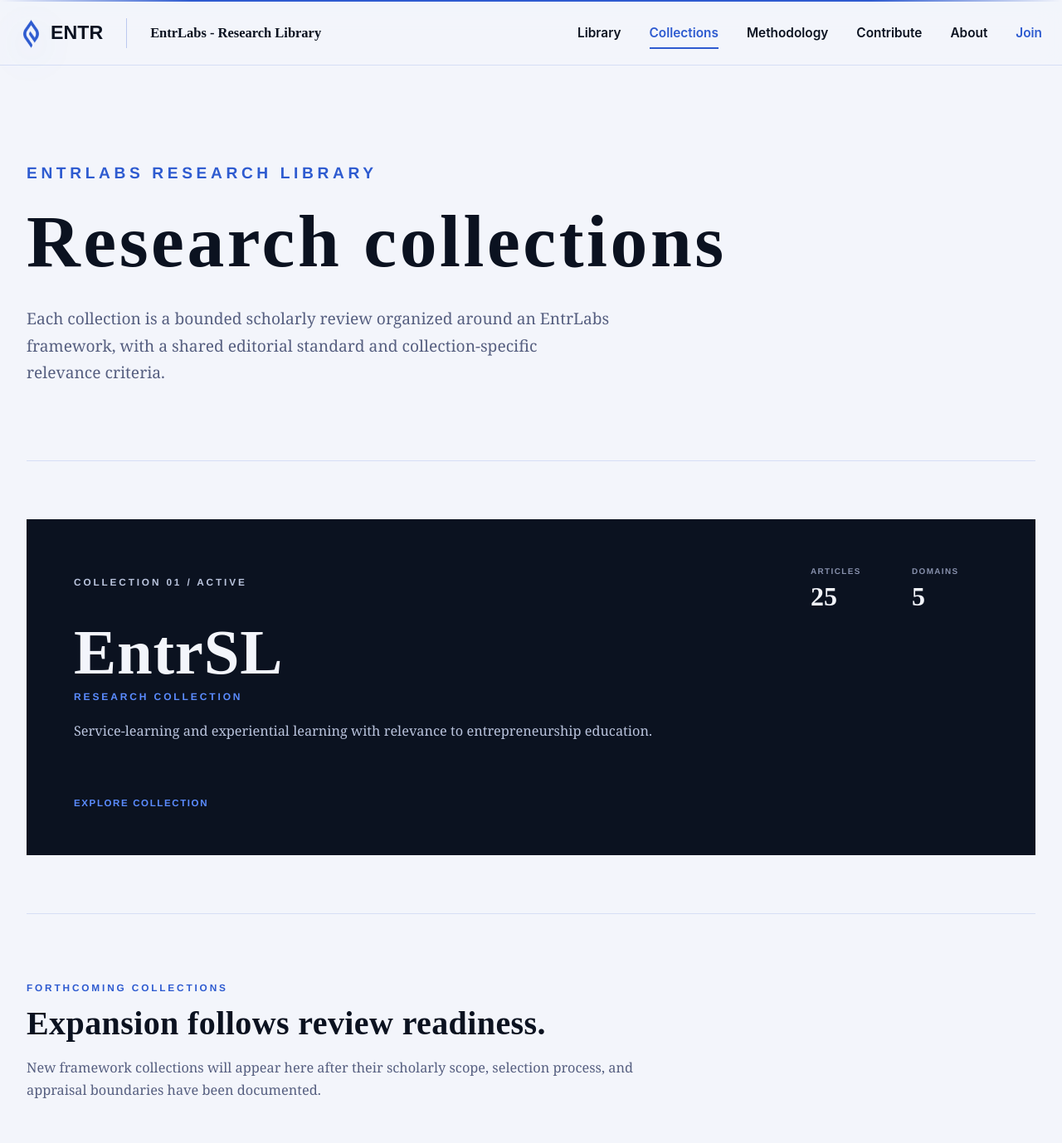
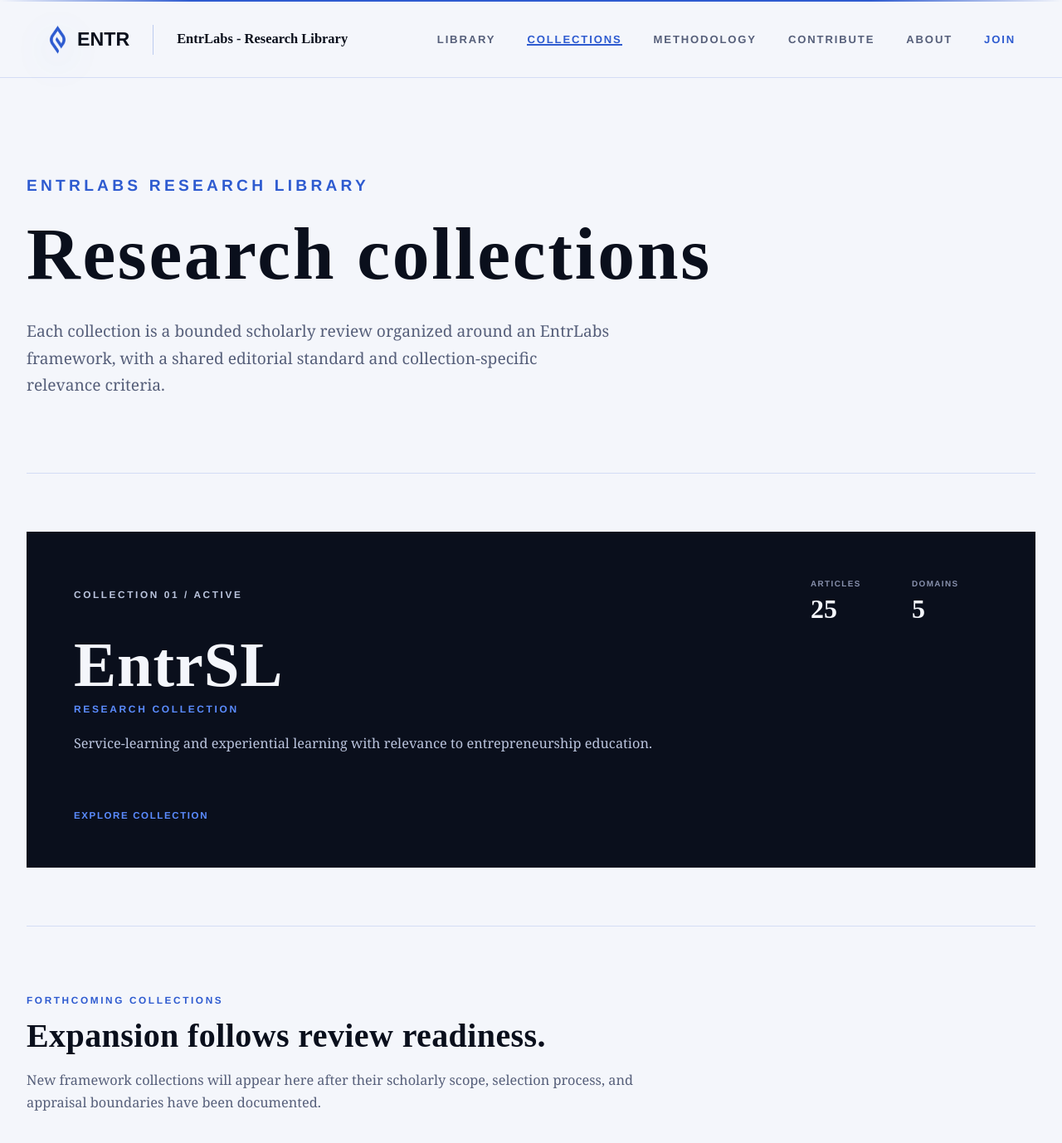
Before and after one commit to entrlabs/research-library, a Jekyll site: the page built from collections/index.md, in a window 1280 px wide and 1400 px high. Shown: the top 1378 px of the window at 83% size. Built offline with Jekyll 4.4.1, drawn with Linux system fonts in a browser that asks for light colours.

Commit message:
Standardize shared library header and footer styling

```diff
--- a/assets/css/style.css
+++ b/assets/css/style.css
@@ -1,18 +1,16 @@
 :root{
-  --paper:#F3F5FB;--paper-deep:#E7ECF8;--panel:#FFFFFF;
-  --ink:#0B1220;--mist:#565F80;--faint:#8991AE;
-  --accent:#2E5BD0;--accent-light:#5B8CFF;--accent-pale:#DCE6FB;
-  --hairline:rgba(46,91,208,.15);--hairline-strong:rgba(46,91,208,.32);
+  --paper:#F4F6FB;--paper-deep:#E7EBF6;--panel:#FFFFFF;
+  --ink:#0A0F1C;--mist:#565F7A;--faint:#8891A8;
+  --accent:#2E5BD0;--accent-light:#5B8CFF;--accent-pale:#DCE5FB;
+  --hairline:rgba(46,91,208,0.16);--hairline-strong:rgba(46,91,208,0.32);
   --signal-warn:#9A6B10;--signal-warn-bg:rgba(232,196,104,.16);--signal-warn-border:rgba(154,107,16,.3);
   --font-display:'Cinzel','Trajan Pro',serif;--font-body:'Spectral','Iowan Old Style',Georgia,serif;--font-label:'Archivo','Helvetica Neue',Arial,sans-serif;
-  --tracking-display:.04em;--tracking-label:.14em;--tracking-label-wide:.24em;
+  --tracking-display:.03em;--tracking-label:.14em;--tracking-label-wide:.22em;
   --radius-s:2px;--radius-m:4px;--radius-l:6px;
-  --shadow-card:0 1px 2px rgba(10,15,32,.06),0 0 0 1px var(--hairline);
-  --shadow-raised:0 24px 56px rgba(10,15,32,.1),0 0 0 1px var(--hairline-strong);
-  --glow-soft:0 0 24px rgba(46,91,208,.18);--glow-strong:0 0 40px rgba(46,91,208,.28);
+  --shadow-card:0 1px 2px rgba(10,15,28,.06),0 0 0 1px var(--hairline);
+  --shadow-raised:0 12px 32px rgba(10,15,28,.10),0 0 0 1px var(--hairline);
   --ease:cubic-bezier(.4,0,.2,1);--max:1360px
-}
-*{box-sizing:border-box}
+}*{box-sizing:border-box}
 html{scroll-behavior:smooth}
 body{margin:0;background:var(--paper);color:var(--ink);font-family:var(--font-body);font-size:16px;line-height:1.6;text-wrap:pretty}
 a{color:var(--accent);text-decoration:none;text-underline-offset:.25em}
@@ -24,8 +22,8 @@
 .top-rule{height:2px;background:linear-gradient(90deg,transparent,var(--accent) 18%,var(--accent) 82%,transparent);box-shadow:var(--glow-soft)}
 
 /* Header */
-.site-header{position:sticky;top:0;z-index:40;padding:0;background:rgba(243,245,251,.86);backdrop-filter:blur(14px);border-bottom:1px solid var(--hairline);transition:transform .26s ease}
-.header-inner{width:min(var(--max),calc(100% - 48px));min-height:76px;margin:0 auto;display:flex;align-items:center;gap:clamp(14px,2.5vw,28px)}
+.site-header{position:sticky;top:0;z-index:40;padding:0 32px;height:92px;display:flex;align-items:center;justify-content:space-between;background:rgba(244,246,251,.88);backdrop-filter:blur(14px);border-bottom:1px solid var(--hairline)}
+.header-inner{width:min(var(--max),calc(100% - 48px));min-height:92px;margin:0 auto;display:flex;align-items:center;gap:clamp(14px,2.5vw,28px)}
 .entr-header-logo,.publication-title{display:inline-flex;align-items:center;color:var(--ink);white-space:nowrap}
 .entr-header-logo{gap:10px;text-decoration:none}
 .entr-header-logo:hover,.publication-title:hover{color:var(--accent);text-decoration:none}
@@ -34,11 +32,11 @@
 .header-divider{width:1px;height:36px;background:rgba(46,91,208,.28)}
 .publication-title{margin-right:auto;font:800 1.03rem/1.15 var(--font-display)}
 .desktop-only{display:inline}.mobile-only{display:none}
-.site-header nav{height:auto;display:flex;align-items:center;gap:clamp(18px,4vw,34px);font-family:-apple-system,BlinkMacSystemFont,"Segoe UI",sans-serif;font-size:.96rem;font-weight:600;text-transform:none}
-.site-header nav a{height:auto;color:var(--ink);font:600 .96rem/1.2 -apple-system,BlinkMacSystemFont,"Segoe UI",sans-serif;letter-spacing:0;text-transform:none;text-decoration:none;position:relative}
-.site-header nav a:hover{color:var(--accent);text-decoration:none}
+.site-header nav{height:100%;display:flex;align-items:center;gap:38px;font-family:-apple-system,BlinkMacSystemFont,"Segoe UI",sans-serif;font-size:.82rem;font-weight:600}
+.site-header nav a{height:100%;color:var(--mist);font:600 .82rem/1.2 var(--font-label);letter-spacing:var(--tracking-label);text-transform:uppercase;text-decoration:none;position:relative}
+.site-header nav a:hover{color:var(--ink);text-decoration:none}
 .site-header nav a.active{color:var(--accent)}
-.site-header nav a.active:after{content:"";position:absolute;left:0;right:0;bottom:-10px;height:2px;background:var(--accent)}
+.site-header nav a.active:after{content:"";position:absolute;left:0;right:0;bottom:0;height:2px;background:var(--accent)}
 .site-header nav a.join{color:var(--accent)}
 .nav-toggle{display:none;background:transparent;border:1px solid var(--hairline-strong);color:var(--ink);padding:.6rem .9rem;font:600 .78rem var(--font-label);letter-spacing:var(--tracking-label);border-radius:var(--radius-s)}
 
```
